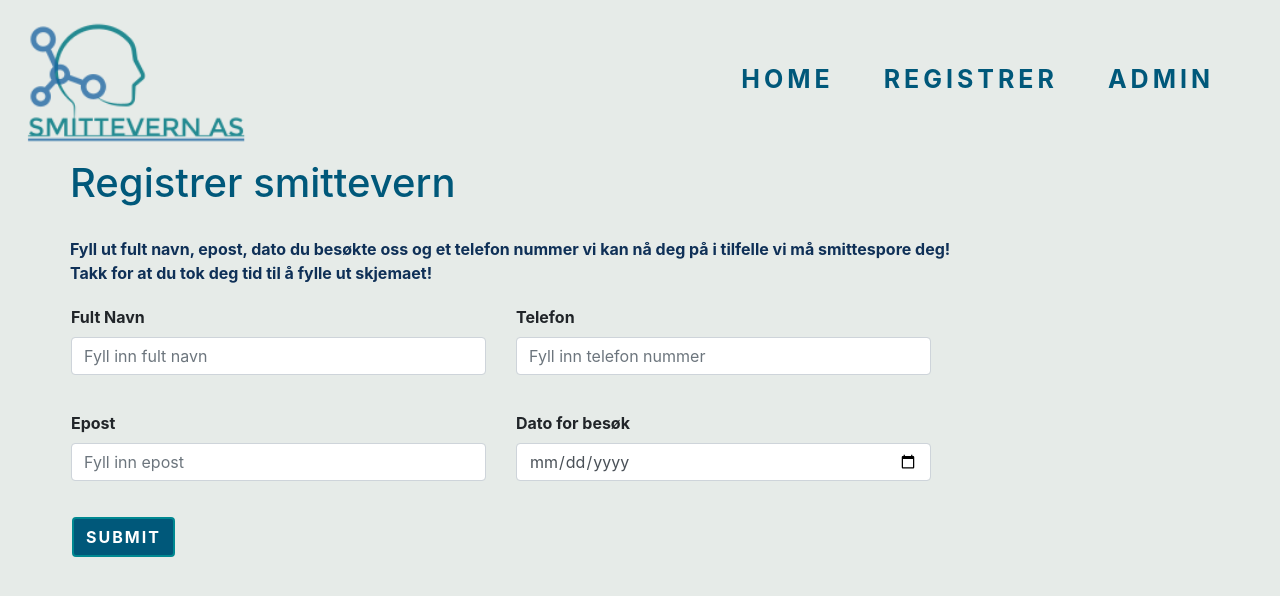
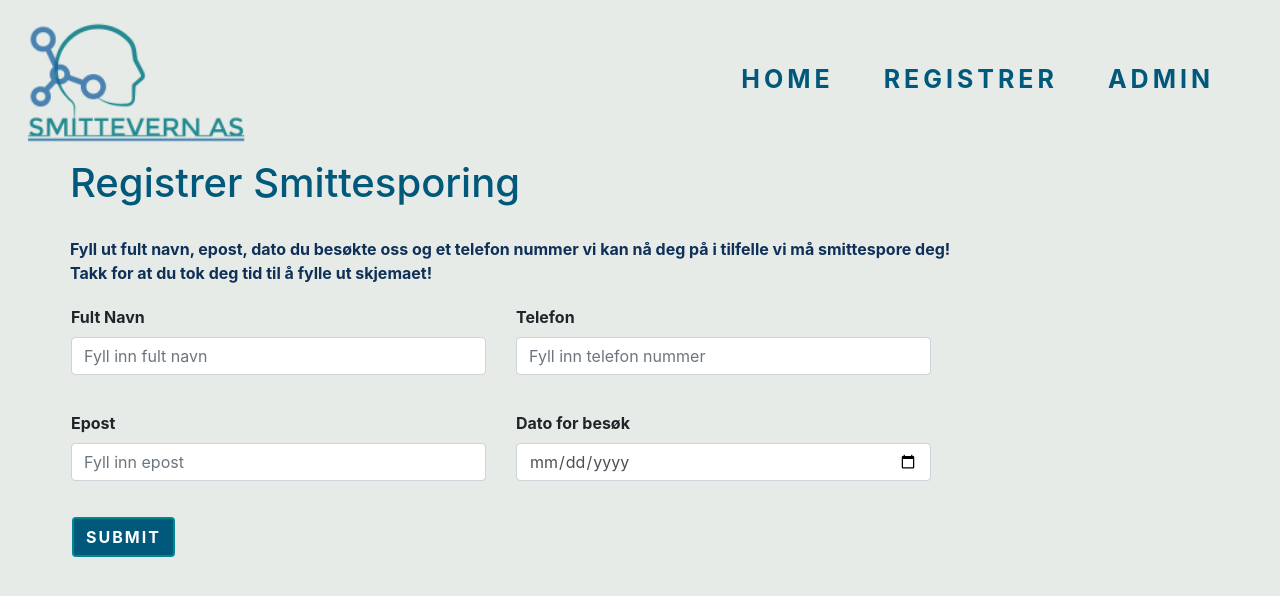
Before and after one commit to NinaWiik/intervju-react-oppgave, a React (Create React App) app: page / in a window 1280 px wide. Shown: the top 596 px of the page. Built offline with nearby package versions, Linux system fonts and the light colour scheme.

Commit message:
Update Home.js
Changed h1

```diff
--- a/src/components/home/Home.js
+++ b/src/components/home/Home.js
@@ -4,7 +4,7 @@ import InfectionControlForm from "../form/InfectionControlForm";
 function Home() {
   return (
     <>
-      <h1>Registrer smittevern</h1>
+      <h1>Registrer Smittesporing</h1>
       <InfectionControlForm />
     </>
   );
```
